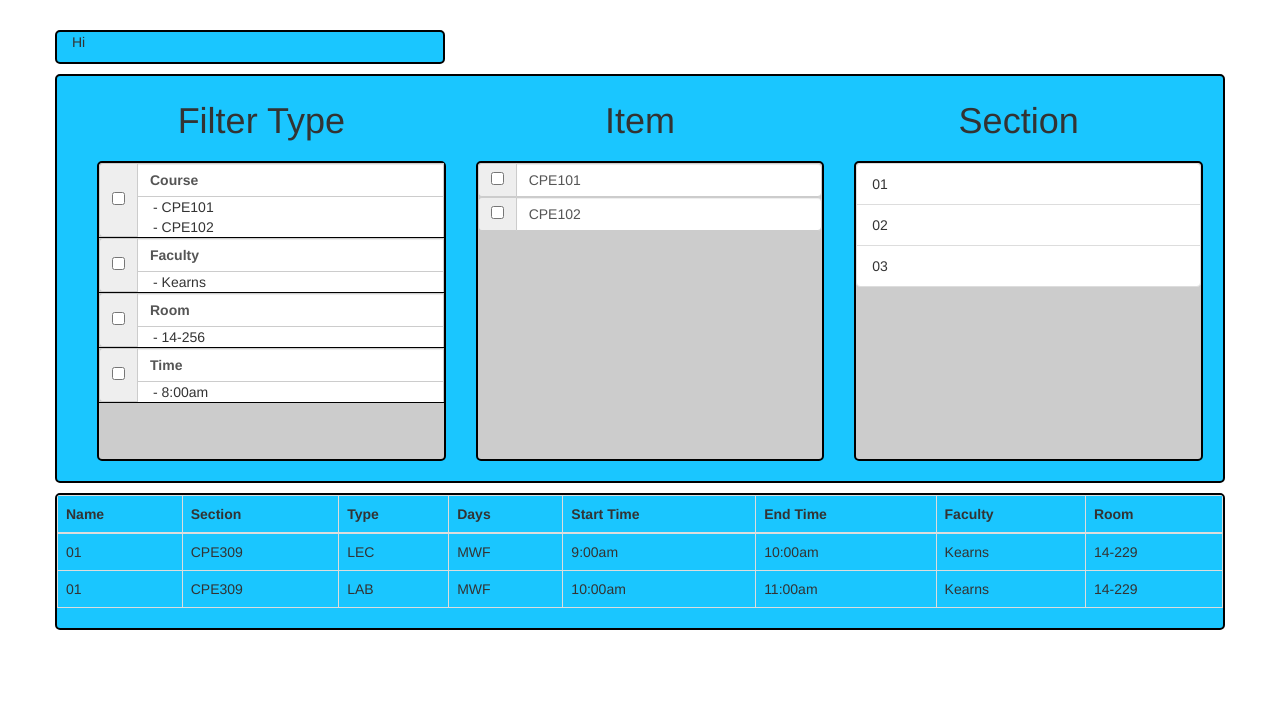
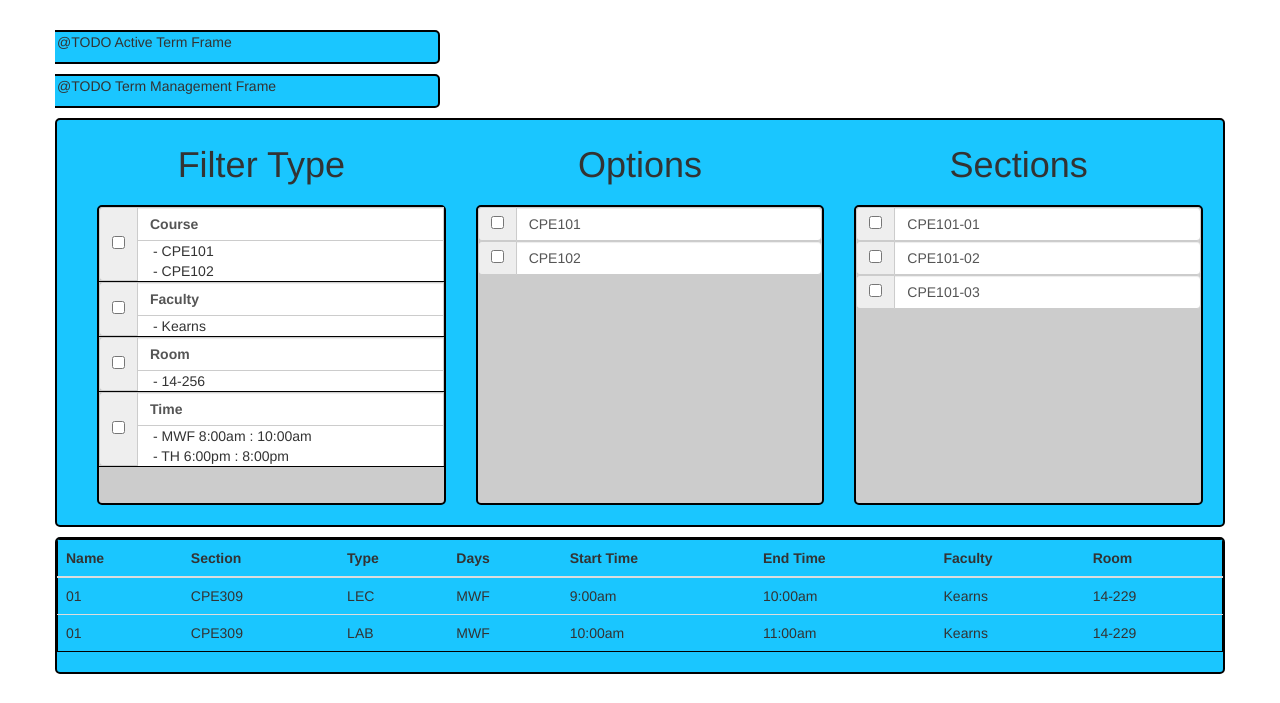
Before and after one commit to vdinovi/CSS, a Django app: page /resources/ in a window 1280 px wide. Shown: the part 97-800 px from the top of the page. Run offline with Django 3.2, Linux system fonts and the light colour scheme; some libraries are stand-ins or nearby versions.

Commit message:
working on scheduling ui

```diff
--- a/css/static/css/scheduling.css
+++ b/css/static/css/scheduling.css
@@ -47,7 +47,7 @@
     border-bottom: 0px;
 }
 
-.section-frame {
+.section-detail-frame {
     margin-top: 10px;
     min-width:300px;
     background-color: #1ac6ff;
@@ -56,3 +56,7 @@
     overflow-x: scroll;
     white-space: nowrap;
 }
+
+.section-detail-table {
+    border: 1px solid black;
+}
--- a/css/static/js/scheduling.js
+++ b/css/static/js/scheduling.js
@@ -0,0 +1,43 @@
+
+// OnClick function for a filter checkbox
+//  - Unchecks any already checked filters and remove associated options from option window
+//  - Populates the option window with all options for selected filter (involved ajax request)
+function selectFilter(element) {
+    if (element.checked) {
+        // Deselect all other filters - Only one may be active at a time (unless all filter)
+        if (element.id != 'course-checkbox') {
+            $("#course-checkbox")[0].checked = false;
+        }
+        if (element.id != 'faculty-checkbox') {
+            $("#faculty-checkbox")[0].checked = false;
+        }
+        if (element.id != 'room-checkbox') {
+            $("#room-checkbox")[0].checked = false;
+        }
+        if (element.id != 'time-checkbox') {
+            $("#time-checkbox")[0].checked = false;
+        }
+        //@TODO Add selected filter options to the option window
+        // - Make AJAX for options ex) Courses -> ajax:getallcourses
+        // - Put all in options window, give them id
+    }
+    else {
+        //@TODO Remove selected filter options from the option window
+        // - Remove all options related to filter from option window
+    }
+}
+
+// OnClick function for an option checkbox
+//  - Populates section window with all sections for selected option
+//  - Checks all sections in section window
+function selectItem(element) {
+    //@TODO everything :(
+    return true;
+}
+
+// OnClick function for a section checkbox
+//  - Adds the section to the section detail
+function selectSection(element) {
+    //@TODO everything :(
+    return true;
+}
--- a/css/templates/scheduling.html
+++ b/css/templates/scheduling.html
@@ -31,8 +31,16 @@
       <!-- @TODO Term Frame -->
       <!-- Term Frame -->
       <div class="row">
-        <div id="term-frame" class="col-xs-4 offset-xs-1 term-frame">
-          <p>Hi</p>
+        <!-- Why is this not offsetting??? -->
+        <div class="row">
+          <div id="active-term-frame" class="col-xs-4 offset-xs-4 term-frame">
+            <p>@TODO Active Term Frame</p>
+          </div>
+        </div>
+        <div class="row">
+          <div id="term-management-frame" class="col-xs-4 offset-xs-4 term-frame">
+            <p>@TODO Term Management Frame</p>
+          </div>
         </div>
       </div>
       <!-- Filter Frame -->
@@ -45,7 +53,7 @@
                 <!-- COURSE FILTER -->
                 <div id="course-filter" class="input-group" style="border-bottom: 1px solid black;">
                   <span class="input-group-addon">
-                    <input id="course-checkbox" type="checkbox">
+                    <input id="course-checkbox" type="checkbox" onclick="selectFilter(this)">
                   </span>
                   <span class="form-control">
                     <p><b>Course</b></p>
@@ -59,7 +67,7 @@
                 <!-- FACULTY FILTER -->
                 <div id="faculty-filter" class="input-group" style="border-bottom: 1px solid black;">
                   <span class="input-group-addon">
-                    <input id="faculty-checkbox" type="checkbox">
+                    <input id="faculty-checkbox" type="checkbox" onclick="selectFilter(this)">
                   </span>
                   <span class="form-control">
                     <p><b>Faculty</b></p>
@@ -71,7 +79,7 @@
                 <!-- ROOM FILTER -->
                 <div id="room-filter" class="input-group" style="border-bottom: 1px solid black;">
                   <span class="input-group-addon">
-                    <input id="room-checkbox" type="checkbox">
+                    <input id="room-checkbox" type="checkbox" onclick="selectFilter(this)">
                   </span>
                   <span class="form-control">
                     <p><b>Room</b></p>
@@ -83,13 +91,16 @@
                 <!-- TIME FILTER -->
                 <div id="time-filter" class="input-group" style="border-bottom: 1px solid black;">
                   <span class="input-group-addon">
-                    <input id="time-checkbox" type="checkbox">
+                    <input id="time-checkbox" type="checkbox" onclick="selectFilter(this)">
                   </span>
                   <span class="form-control">
                     <p><b>Time</b></p>
                   </span>
                   <span class="list-group">
-                    <li class="filter-selection">- 8:00am</li>
+                    <li class="filter-selection">- MWF 8:00am : 10:00am</li>
+                  </span>
+                  <span class="list-group">
+                    <li class="filter-selection">- TH 6:00pm : 8:00pm</li>
                   </span>
                 </div>
               </div>
@@ -97,17 +108,17 @@
           </div>
           <!-- @TODO Fill with real entries -->
           <div class="col-xs-4 outer-frame">
-            <h1 style="text-align:center;">Item</h1>
-            <div id="item-frame" class="inner-frame">
-              <div id="item-cpe101" class="input-group">
+            <h1 style="text-align:center;">Options</h1>
+            <div id="option-frame" class="inner-frame">
+              <div id="option-cpe101" class="input-group">
                 <span class="input-group-addon">
-                  <input id="item-checkbox" type="checkbox">
+                  <input id="option-checkbox" type="checkbox" onclick="selectFilter(this)">
                 </span>
                 <p class="form-control">CPE101</p>
               </div>
-              <div id="item-cpe101" class="input-group">
+              <div id="option-cpe101" class="input-group">
                 <span class="input-group-addon">
-                  <input id="item-checkbox" type="checkbox">
+                  <input id="option-checkbox" type="checkbox">
                 </span>
                 <p class="form-control">CPE102</p>
               </div>
@@ -115,12 +126,27 @@
           </div>
           <!-- @TODO Fill with real entries -->
           <div class="col-xs-4 outer-frame">
-            <h1 style="text-align:center;">Section</h1>
+            <h1 style="text-align:center;">Sections</h1>
             <div id="section-frame" class="inner-frame">
               <ul class="list-group">
-                <li class="list-group-item">01</li>
-                <li class="list-group-item">02</li>
-                <li class="list-group-item">03</li>
+              <div id="section-cpe101-01" class="input-group">
+                <span class="input-group-addon">
+                  <input id="section-checkbox" type="checkbox">
+                </span>
+                <p class="form-control">CPE101-01</p>
+              </div>
+               <div id="section-cpe101-02" class="input-group">
+                <span class="input-group-addon">
+                  <input id="option-checkbox" type="checkbox">
+                </span>
+                <p class="form-control">CPE101-02</p>
+              </div>
+               <div id="section-cpe101-03" class="input-group">
+                <span class="input-group-addon">
+                  <input id="option-checkbox" type="checkbox">
+                </span>
+                <p class="form-control">CPE101-03</p>
+              </div>
               </ul>
             </div>
           </div>
@@ -128,8 +154,8 @@
       </div>
       <!-- Section Frame -->
       <div class="row">
-        <div class="section-frame">
-          <table class="table table-bordered">
+        <div class="section-detail-frame">
+          <table class="table section-detail-table">
             <thead>
               <th>Name</th>
               <th>Section</th>
```
